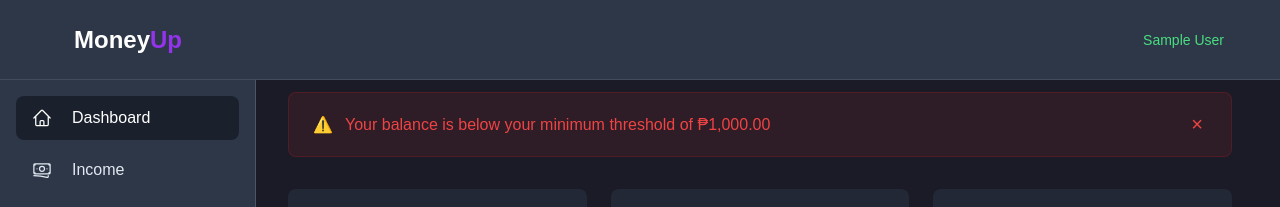
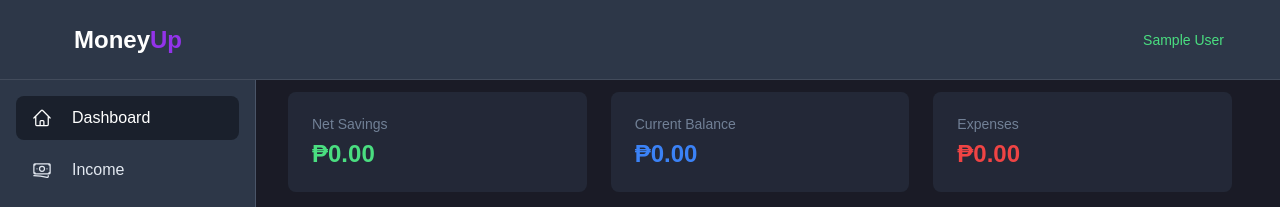
Before and after one commit to graysonLL/MoneyUP, a React (Create React App) app in the folder personal-finance-tracker/client/: page /dashboard in a window 1280 px wide. Shown: the top 207 px of the page. Built offline with nearby package versions, Linux system fonts and the light colour scheme; no server answers; sample sign-in values are in the browser's storage.

Commit message:
removed low balance warning on dashboard

```diff
--- a/personal-finance-tracker/client/src/pages/Dashboard.jsx
+++ b/personal-finance-tracker/client/src/pages/Dashboard.jsx
@@ -1,16 +1,12 @@
 import React from "react";
-import LowBalanceWarning from "../components/dashboard/LowBalanceWarning";
 import FinancialSummary from "../components/dashboard/FinancialSummary";
 import RecentUpdates from "../components/dashboard/RecentUpdates";
 import "../styles/Dashboard.css";
 
 const Dashboard = ({ isSidebarOpen }) => {
-  const currentBalance = 900;
-
   return (
     <div className={`dashboard ${isSidebarOpen ? "" : "sidebar-closed"}`}>
       <div className="dashboard-content">
-        <LowBalanceWarning currentBalance={currentBalance} />
         <FinancialSummary />
         <RecentUpdates />
       </div>
```
